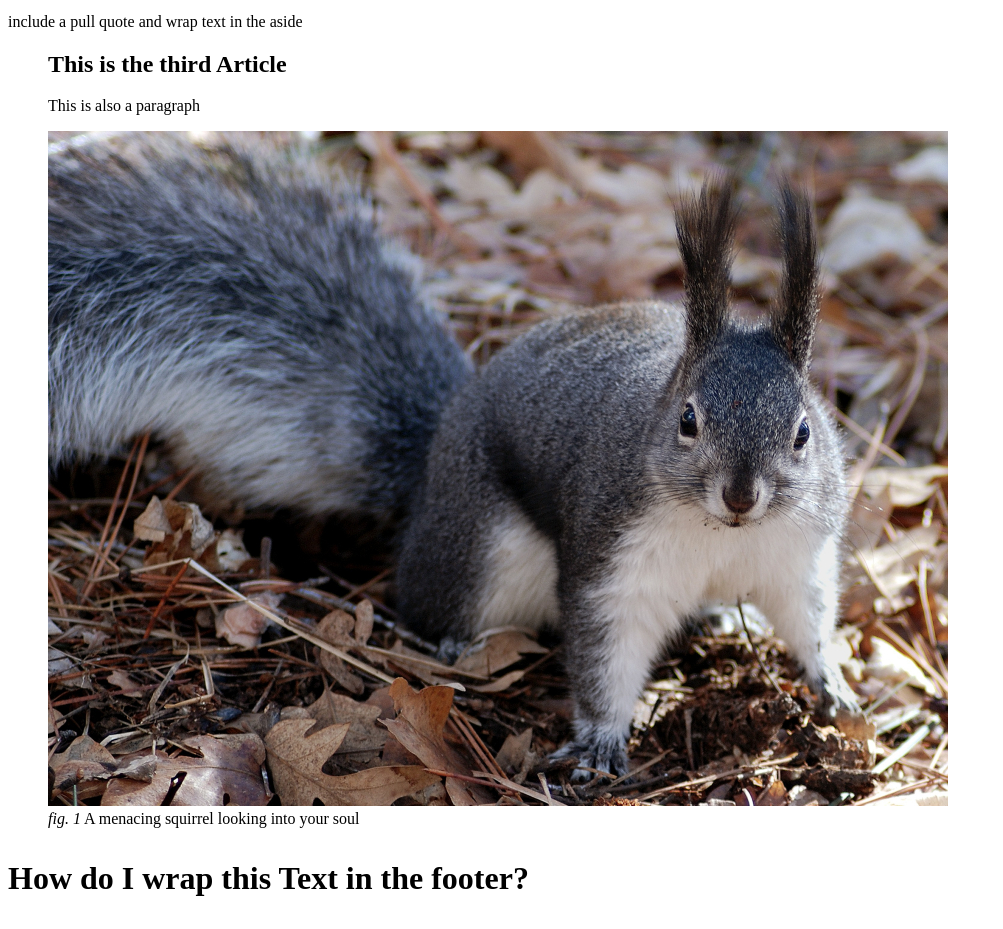
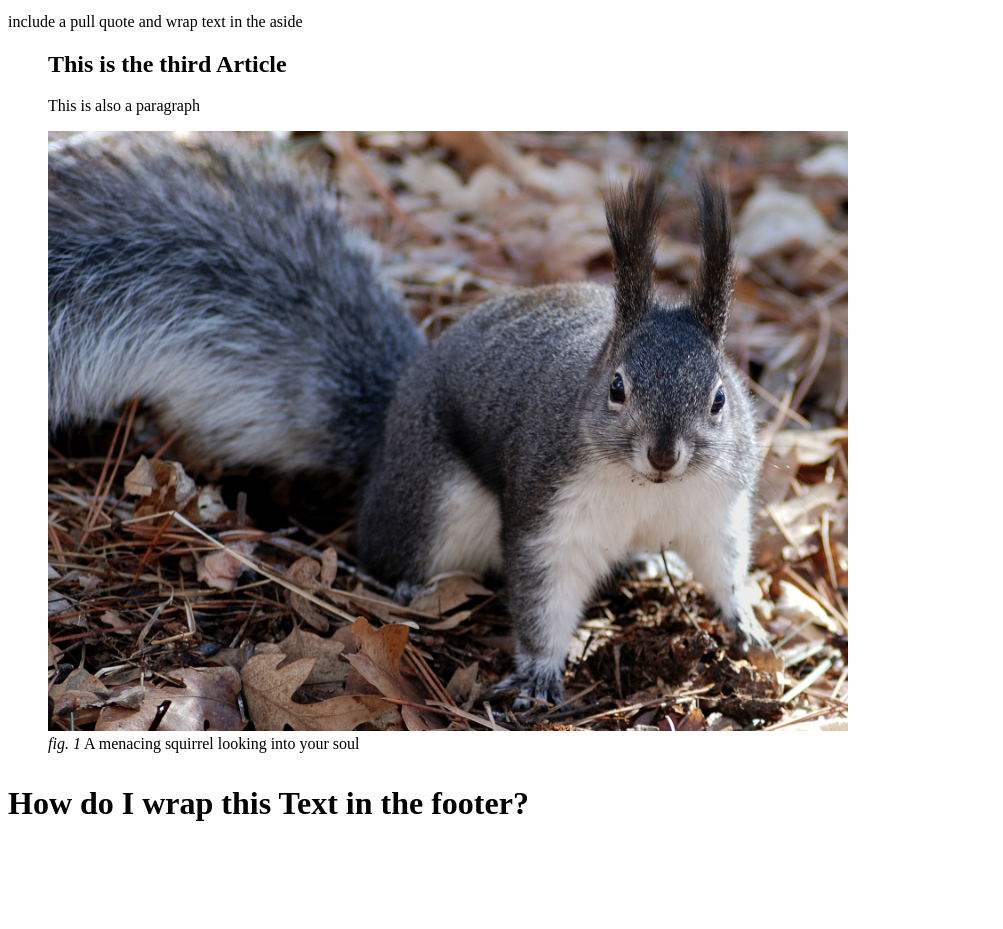
Before and after one commit to is-120-winter-2023/semantic-html-and-links-karlNordgren, a website: page index.html in a window 1280 px wide. Shown: the part 665-1594 px from the top of the page, without its empty margins (0-1003 px from the left). After the commit the page ends 1519 px from the top, so only its background shows below. Drawn offline with Linux system fonts and the light colour scheme.

Commit message:
img width

```diff
--- a/index.html
+++ b/index.html
@@ -11,9 +11,9 @@
   <meta property="og:description" content="Come see my website!">
   <meta property="og:type" content="Website">
   <meta property="og:image" content="images/rock.jpg">
-  <meta property="og:image:width" content="1200">
+  <!-- <meta property="og:image:width" content="1200">
   <meta property="og:image:height" content="630">
-  <meta property="og:image:height" content="1000">
+  <meta property="og:image:height" content="1000"> -->
   <title>Document</title>
   <link rel="icon" type="image/x-icon" href="images/1f60b.svg">
 </head>
@@ -63,7 +63,7 @@
   <figure>
     <h2>This is the third Article</h2>
     <p>This is also a paragraph</p>
-    <img src="images/squirrel-900.jpg" alt="grey squirrel up to no good">
+    <img src="images/squirrel-900.jpg" alt="grey squirrel up to no good" width="800">
     <figcaption><i>fig. 1</i> A menacing squirrel looking into your soul</figcaption>
     <p></p>
   </figure>
```
